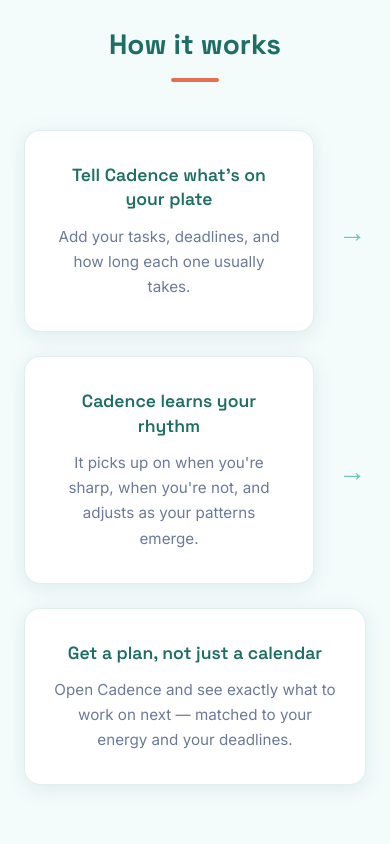
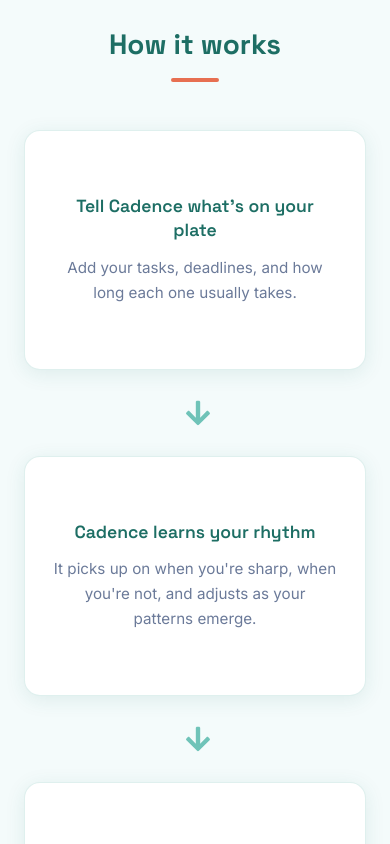
Before and after one commit to Monisha-Repos/Cadence-Calendar, a React (Vite) app: page / in a window 390 px wide. Shown: the part 1200-2044 px from the top of the page. Built offline with nearby package versions, Linux system fonts and the light colour scheme.

Commit message:
add dynamic styles for HOW IT WORKS section

```diff
--- a/src/App.css
+++ b/src/App.css
@@ -184,7 +184,6 @@
     flex-wrap: wrap;
     gap: 1.5rem;
     margin-top: 3rem;
-    align-items: center;
 }
 
 .step {
@@ -196,6 +195,7 @@
     padding: 2rem 1.75rem;
     box-shadow: var(--shadow-soft);
     transition: transform 0.2s ease, box-shadow 0.2s ease;
+    align-content: center
 }
 
 .step:hover {
@@ -221,6 +221,17 @@
     font-size: 1.75rem;
     color: var(--color-primary-light);
     flex-shrink: 0; /* prevents the arrow from getting squeezed when cards wrap */
+    align-self: center;
+}
+
+@media (max-width: 600px) {
+    .steps {
+        flex-direction: column;
+    }
+
+    .step-arrow {
+        transform: rotate(90deg); /* → becomes ↓ */
+    }
 }
 
 /* ---------- Footer ---------- */
--- a/src/pages/home.jsx
+++ b/src/pages/home.jsx
@@ -1,3 +1,4 @@
+import { FaArrowRight } from 'react-icons/fa';
 import Footer from '../components/footer.jsx'
 
 export default function Home({ setCurrentPage }) {
@@ -28,13 +29,14 @@
                     <h4>Tell Cadence what's on your plate</h4>
                     <p>Add your tasks, deadlines, and how long each one usually takes.</p> {/* gray, light text color*/}
                 </div>
-                <div className="step-arrow">→</div>
+                <div className="step-arrow"><FaArrowRight /></div>
                 <div className='step'>
                     <h4>Cadence learns your rhythm</h4>
                     <p>It picks up on when you're sharp, when you're not, and adjusts as your patterns emerge.</p>
                 </div>
-                <div className="step-arrow">→</div>
+                <div className="step-arrow"><FaArrowRight /></div>
                 <div className='step'>
+
                     <h4>Get a plan, not just a calendar</h4>
                     <p>Open Cadence and see exactly what to work on next — matched to your energy and your deadlines.</p>
                 </div>
```
